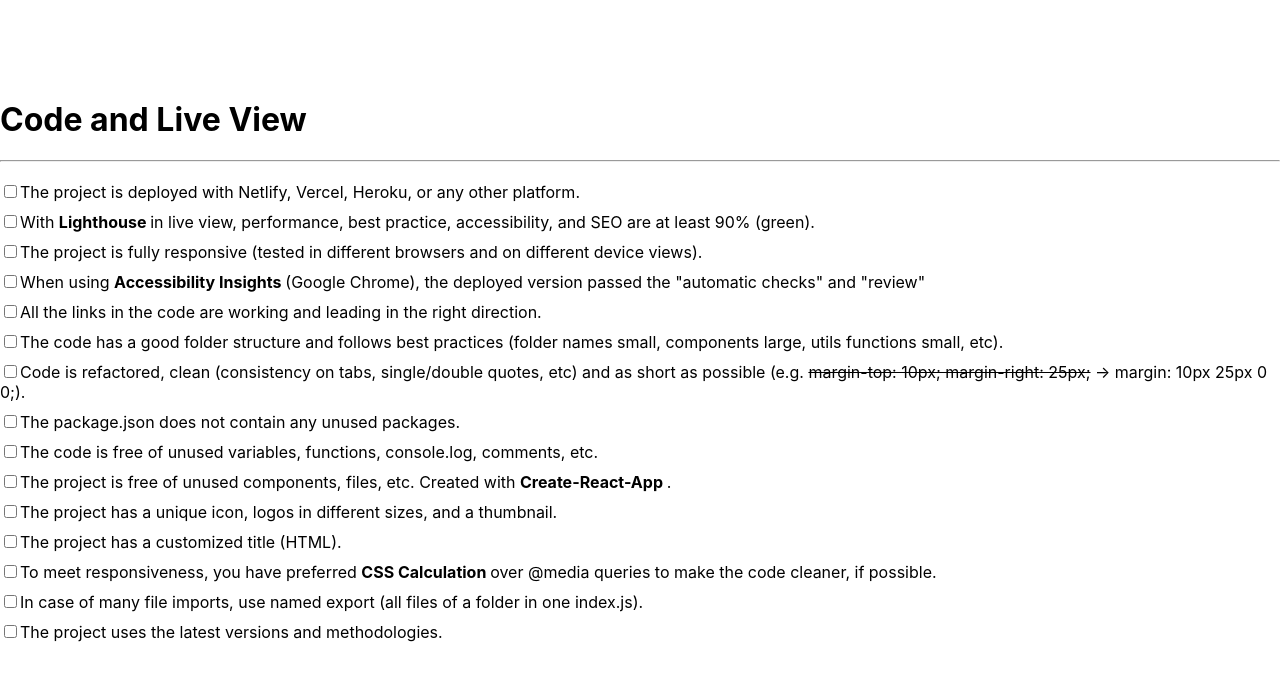
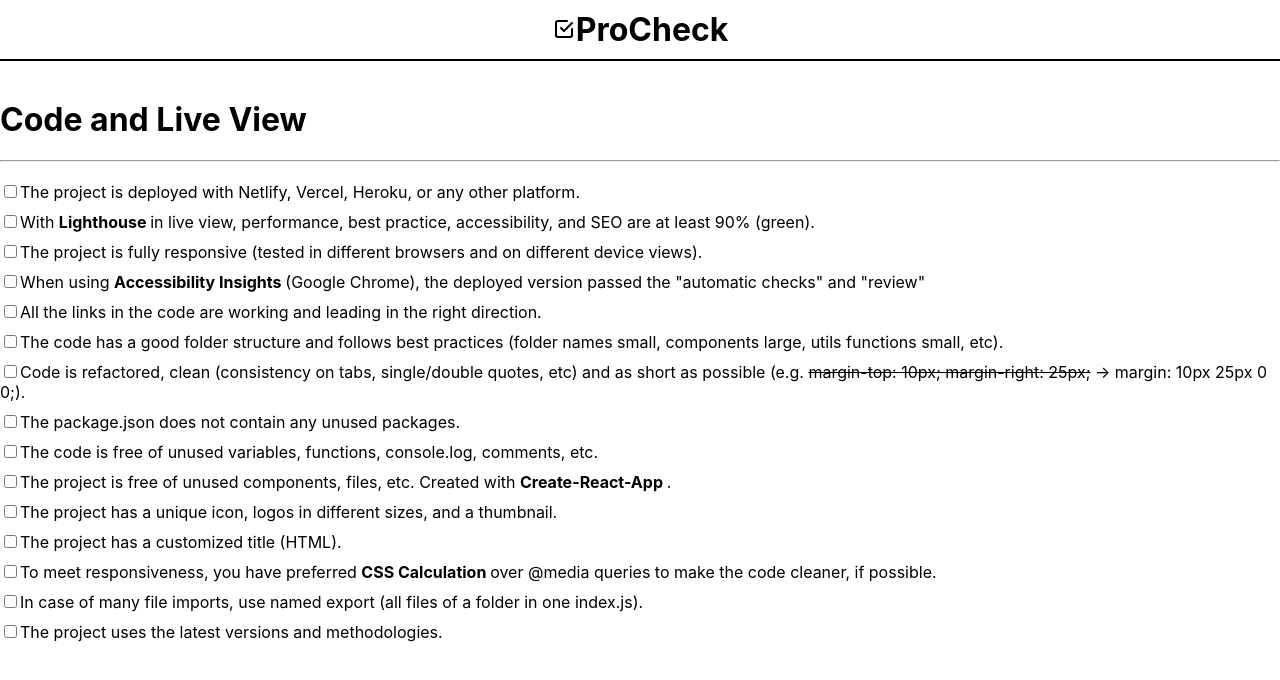
Before and after one commit to YurisCodingClub/pro-check, a React (Create React App) app: page / in a window 1280 px wide. Shown: the top 680 px of the page. Built offline with nearby package versions, Linux system fonts and the light colour scheme.

Commit message:
Import and add header component at the top of code component

```diff
--- a/src/App.js
+++ b/src/App.js
@@ -1,12 +1,14 @@
-import Code from './components/Code';
-import './App.css';
+import Header from "./components/Header";
+import Code from "./components/Code";
+import "./App.css";
 
 function App() {
-  return (
-    <div className="App">
-      <Code />
-    </div>
-  );
+    return (
+        <div className="App">
+            <Header />
+            <Code />
+        </div>
+    );
 }
 
 export default App;
```
